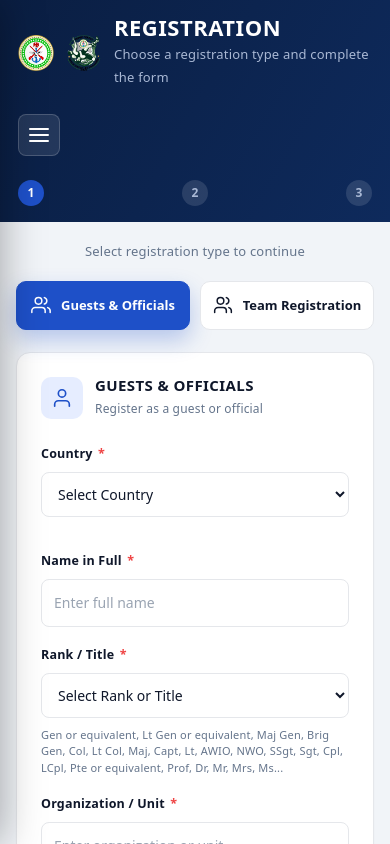
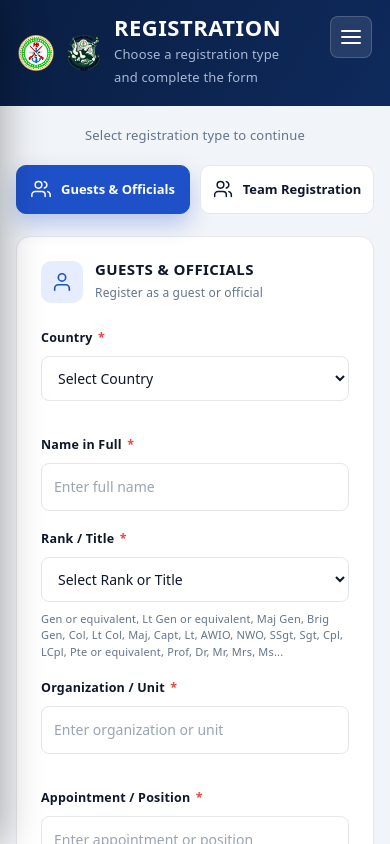
Before and after one commit to geekelo/naval_wrestle_pulse, a React (Vite) app: page /register in a window 390 px wide. Shown: the top 844 px of the page. Built offline with nearby package versions, Linux system fonts and the light colour scheme.

Commit message:
Refactor dashboard CSS: hide step indicator on mobile and adjust mobile menu positioning

```diff
--- a/src/dashboard.css
+++ b/src/dashboard.css
@@ -742,27 +742,23 @@
   }
 
   .reg-topbar {
-    flex-wrap: wrap;
     padding: 16px 18px;
   }
 
+  /* Hide the 1-2-3 step indicator below tablet size */
   .reg-steps {
-    order: 3;
-    width: 100%;
-    justify-content: space-between;
-  }
-
-  .reg-step-line {
-    flex: 1;
-    width: auto;
+    display: none;
   }
 
   .reg-topbar-lead {
     order: 1;
   }
 
+  /* Keep the mobile menu icon pinned to the top right */
   .reg-mobile-menu {
     order: 2;
+    margin-left: auto;
+    align-self: flex-start;
   }
 
   .reg-body {
```
